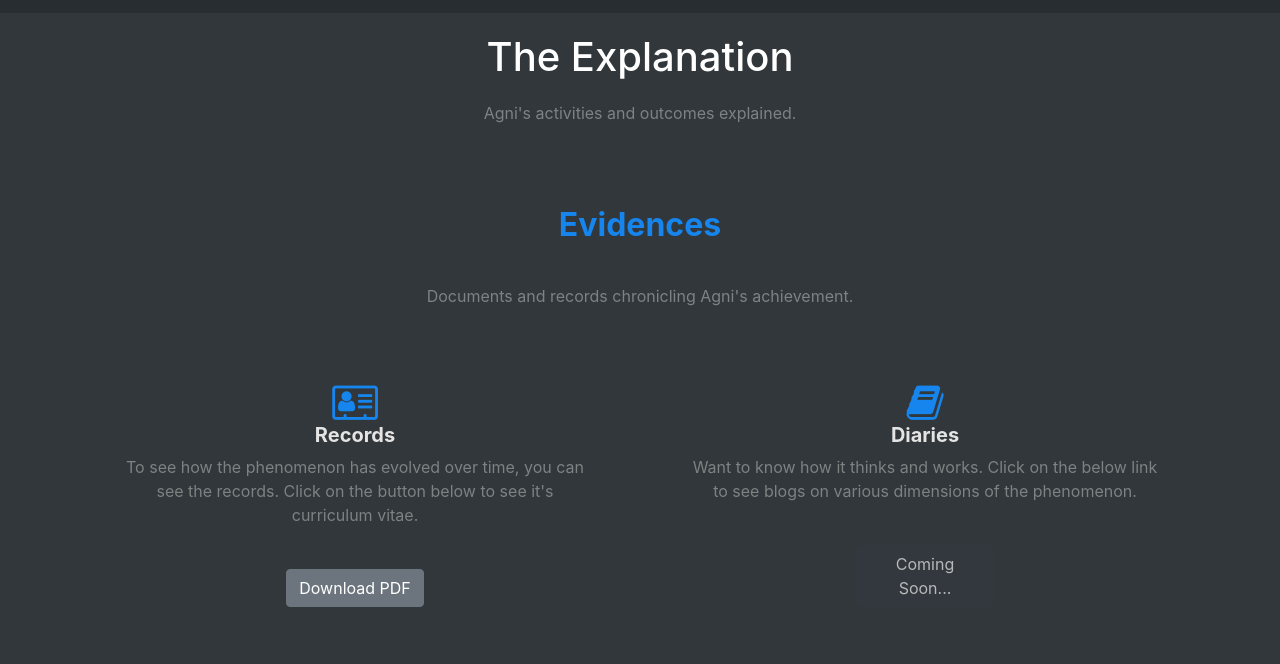
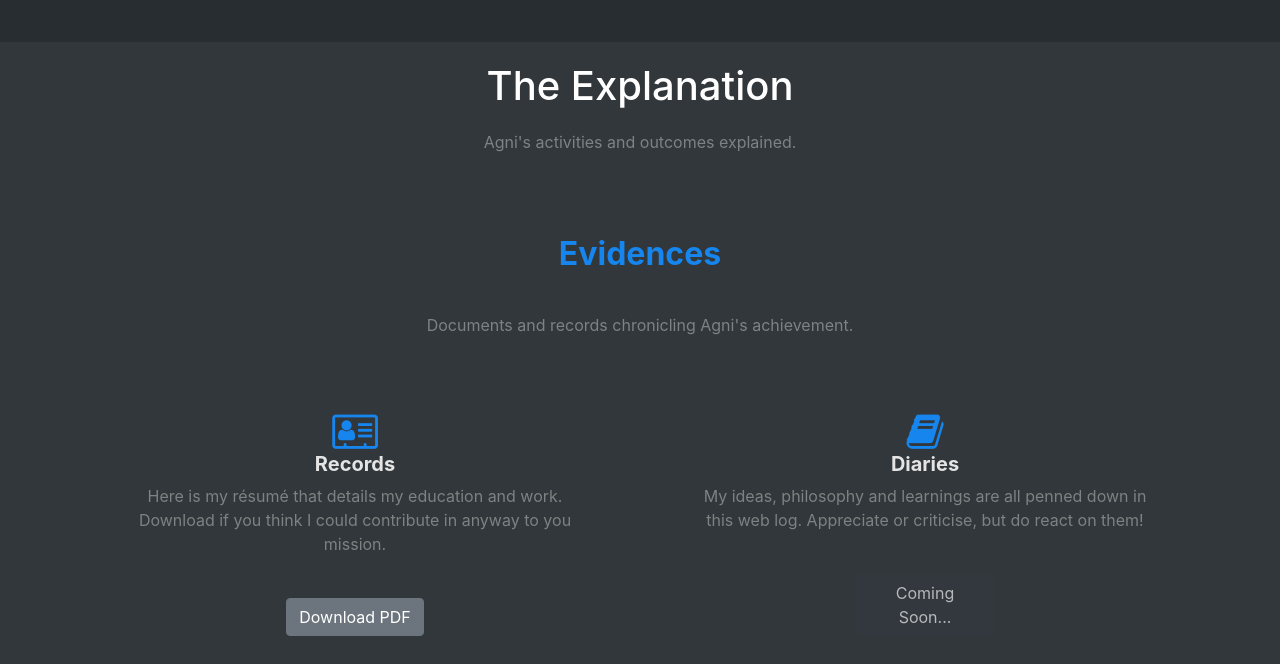
Before and after one commit to OldFire3107/OldFire3107.github.io, a plain HTML site: page index.html in a window 1280 px wide. Shown: the part 2223-2887 px from the top of the page. Drawn offline with nearby package versions, Linux system fonts and the light colour scheme; some packages are replaced by stand-ins of ours; files whose address does not match are found by name.

Commit message:
minor changes

```diff
--- a/index.html
+++ b/index.html
@@ -104,7 +104,7 @@
             </div>
         </section>
         <div id="aboutme" class="about">
-            <p>Agni, a budding physicist loves explaining phenomena that unravel the mysteries of&nbsp;the universe.&nbsp;<br>His derivations and diaries revolve around principles and postulates in the domains of physics, mathematics and algorithms. <br>Here,
+            <p>Agni, a budding physicist loves explaining phenomena that unravel the mysteries of&nbsp;the universe.&nbsp;<br>His derivations and diaries revolve around principles and postulates in the domains of physics, mathematics and algorithms.&nbsp;<br><br>Here,
                 find this very phenomenon explained!<br></p>
         </div>
     </main>
@@ -135,7 +135,7 @@
     </div>
     <section id="pheno" class="part Pheno" style="padding-bottom: 10px;">
         <h1 style="margin-bottom: 0;">The Phenomenon</h1>
-        <p>Agni - the phenomenon defined by scope, characteristics and chronology of events.<br></p>
+        <p>Agni - the phenomenon, defined by scope, characteristics and chronology of events.<br></p>
     </section>
     <div class="features-clean Pheno">
         <div class="container" id="dimensions">
@@ -201,14 +201,14 @@
                 <div class="col-md-6">
                     <div class="intro"><i class="fa fa-address-card-o icon"></i>
                         <h3 class="text-center subhead" style="color: rgb(228,228,228);">Records</h3>
-                        <p class="text-center" style="color: rgb(125,130,130);">To see how the phenomenon has evolved over time, you can see the records. Click on the button below to see it's curriculum vitae.</p>
+                        <p class="text-center" style="color: rgb(125,130,130);">Here is my résumé that details my education and work. Download if you think I could contribute in anyway to you mission.</p>
                     </div>
                     <div class="buttons bottomstuck"><a class="btn btn-secondary" role="button" href="assets/docs/Agni.pdf">Download PDF</a></div>
                 </div>
                 <div class="col-md-6">
                     <div class="intro"><i class="fa fa-book icon"></i>
                         <h3 class="text-center subhead" style="color: rgb(228,228,228);">Diaries</h3>
-                        <p class="text-center" style="color: rgb(125,130,130);">Want to know how it thinks and works. Click on the below link to see blogs on various dimensions of the phenomenon.</p>
+                        <p class="text-center" style="color: rgb(125,130,130);">My ideas, philosophy and learnings are all penned down in this web log. Appreciate or criticise, but do react on them!</p>
                     </div>
                     <div class="buttons bottomstuck"><a class="btn btn-dark disabled" role="button" href="#">Coming Soon...</a></div>
                 </div>
```
